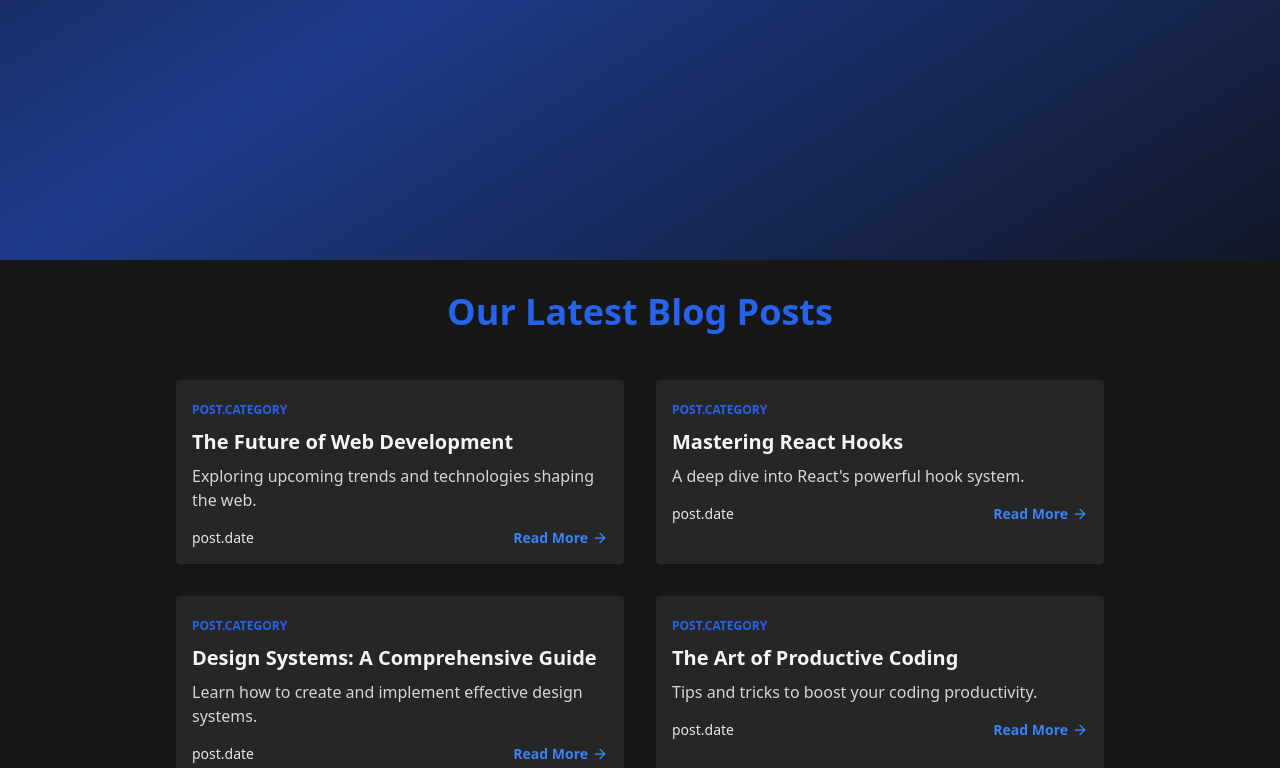
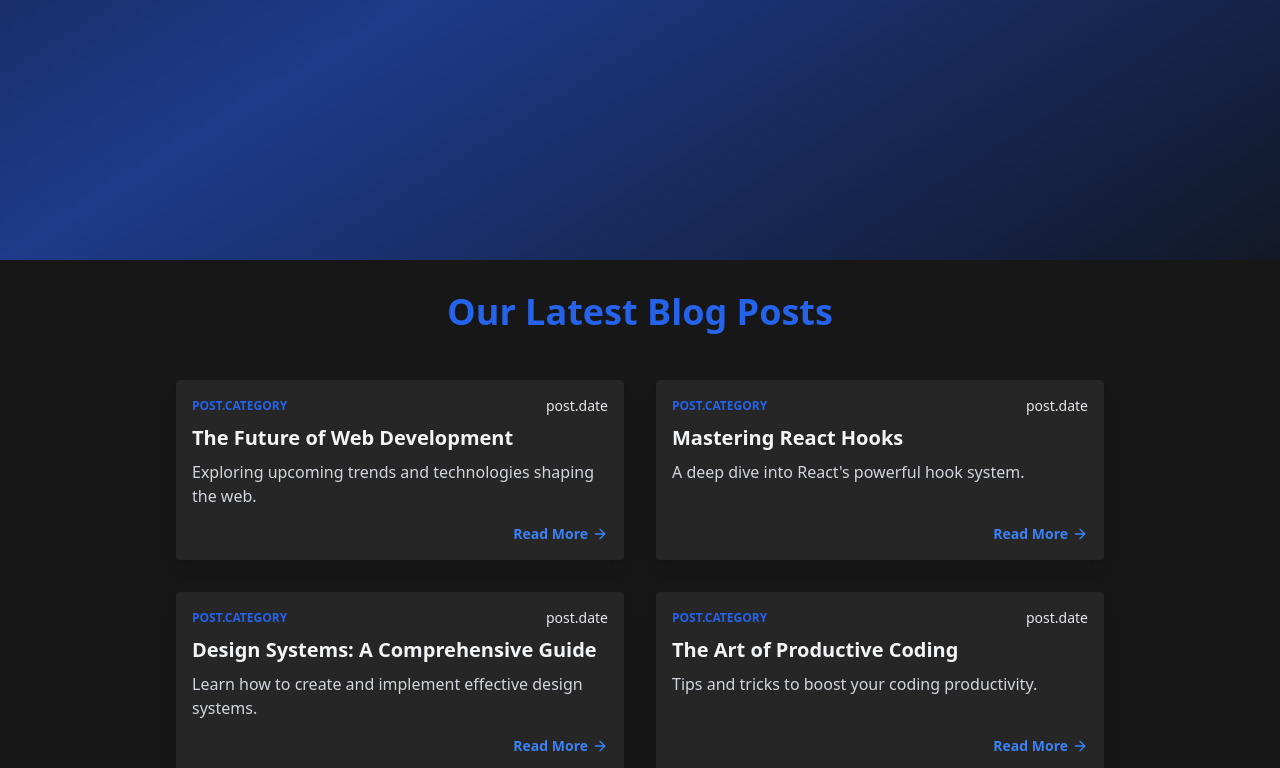
Before and after one commit to amartripathi0/blogging-site, a React (Vite) app in the folder frontend/: page / in a window 1280 px wide. Shown: the part 540-1308 px from the top of the page. Built offline with nearby package versions, Linux system fonts and the light colour scheme.

Commit message:
fix: homepage animation issue

```diff
--- a/frontend/src/components/blog-card.tsx
+++ b/frontend/src/components/blog-card.tsx
@@ -7,18 +7,19 @@ export default function BlogCard({ title, content } : Partial<BlogType>) {
       className="bg-neutral-800 rounded shadow-lg overflow-hidden cursor-pointer transform transition-all duration-300 hover:scale-105 hover:shadow-xl"
       initial={{ opacity: 0, y: 50 }}
       animate={{ opacity: 1, y: 0 }}
-      whileHover={{ y: -5}}
+      whileHover={{ y: -5 }}
     >
       <div className="p-4">
-        <span className="text-xs font-semibold text-blue-600 uppercase">
-          {"post.category"}
-        </span>
-        <h2 className="text-xl font-semibold mt-2 mb-2 text-gray-100">
-          {title}
-        </h2>
-        <p className="text-gray-300 mb-4">{content}</p>
-        <div className="flex justify-between items-center">
+        <div className="flex items-center justify-between gap-2">
+          <span className="text-xs font-semibold text-blue-600 uppercase">
+            {"post.category"}
+          </span>
           <span className="text-sm text-gray-200">{"post.date"}</span>
+        </div>
+        <h2 className="text-xl font-semibold my-2 text-gray-100">{title}</h2>
+
+        <p className="text-gray-300 my-2  mb-4 line-clamp-2 h-12">{content}</p>
+        <div className="flex justify-end items-center">
           <motion.button
             className="text-blue-500 hover:text-blue-600 transition-colors duration-150 flex items-center text-sm font-semibold"
             whileHover={{ x: 5 }}
--- a/frontend/src/pages/blogs.tsx
+++ b/frontend/src/pages/blogs.tsx
@@ -50,7 +50,7 @@ const blogPosts = [
 
 export default function BlogsPage() {
   return (
-    <div className="-z-10 min-h-screen bg-gradient-to-br bg-neutral-900 p-8 px-44 ">
+    <div className="-z-10 flex flex-col min-h-screen bg-gradient-to-br bg-neutral-900 p-8 px-44 ">
       <motion.h1
         className="text-4xl font-bold text-center mb-12 text-blue-600"
         initial={{ opacity: 0, y: -50 }}
--- a/frontend/src/pages/homepage.tsx
+++ b/frontend/src/pages/homepage.tsx
@@ -4,7 +4,7 @@ import Footer from "@/components/footer";
 
 export default function Homepage() {
   return (
-    <main className="flex flex-col">
+    <main>
         <LandingPage/>
         <BlogsPage/>
         <Footer />
```
